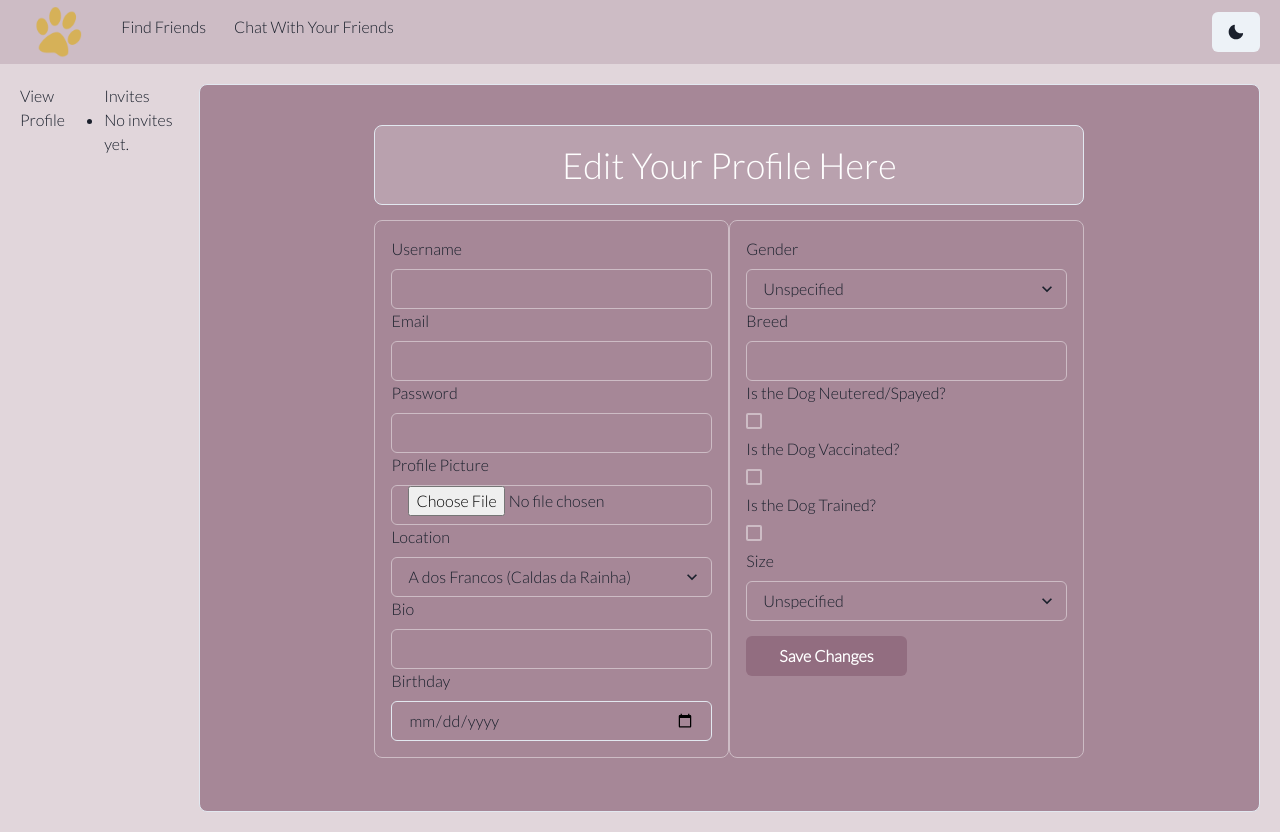
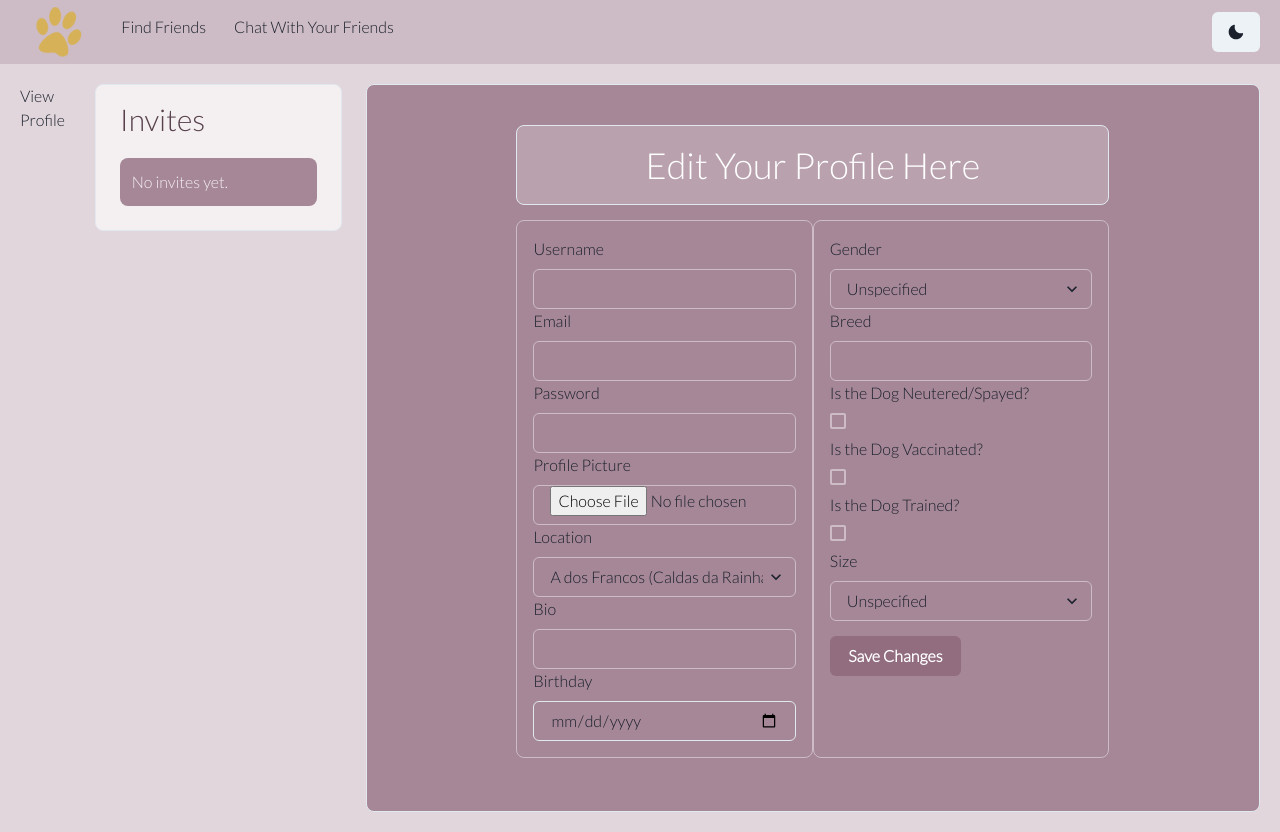
Before and after one commit to agrandemartasan/woofr-client, a React (Create React App) app: page /account in a window 1280 px wide. Built offline with nearby package versions, Linux system fonts and the light colour scheme.

Commit message:
invites list styling

```diff
--- a/src/components/InviteList.jsx
+++ b/src/components/InviteList.jsx
@@ -1,6 +1,7 @@
 import { useContext, useEffect, useState } from "react";
 import { acceptInvite, getInvitesReceived, rejectInvite } from "../api";
 import { UserContext } from "../context/user.context";
+import { Box, Button, Text, useColorModeValue } from "@chakra-ui/react";
 
 function InviteList() {
   const { loggedUser } = useContext(UserContext);
@@ -33,26 +34,79 @@ function InviteList() {
   }
 
   return (
-    <div>
-      <h2>Invites</h2>
-      <ul>
+    <Box
+      d="flex"
+      flexDir="column"
+      alignItems="center"
+      p={3}
+      bg={useColorModeValue("brand.50", "brand.600")}
+      w={{ base: "100%", md: "31%" }}
+      h="100%"
+      borderRadius="lg"
+      borderWidth="1px"
+    >
+      <Box
+        pb={1}
+        px={3}
+        fontSize={{ base: "28px", md: "30px" }}
+        d="flex"
+        w="100%"
+        justifyContent="space-between"
+        alignItems="center"
+        color={useColorModeValue("brand.700", "brand.200")}
+      >
+        Invites
+      </Box>
+      <Box
+        d="flex"
+        flexDir="column"
+        p={3}
+        bg={useColorModeValue("brand.50", "brand.600")}
+        color={useColorModeValue("brand.50", "brand.900")}
+        w="100%"
+        h="100%"
+        borderRadius="lg"
+        overflowY="hidden"
+      >
         {invites.length > 0 ? (
           invites.map((invite) => (
-            <li key={invite._id}>
-              {invite.sender.username} wants to be your friend!
-              <button onClick={() => handleAcceptInvite(invite._id)}>
+            <Box
+              bg="brand.400"
+              px={3}
+              py={2}
+              borderRadius="lg"
+              key={invite._id}
+            >
+              <Text fontSize="lg" pb={2}>
+                {invite.sender.username} wants to be your friend!
+              </Text>
+              <Button
+                colorScheme={"brand"}
+                mr={2}
+                onClick={() => handleAcceptInvite(invite._id)}
+              >
                 Accept
-              </button>
-              <button onClick={() => handleRejectInvite(invite._id)}>
+              </Button>
+              <Button
+                colorScheme={"brand"}
+                onClick={() => handleRejectInvite(invite._id)}
+              >
                 Reject
-              </button>
-            </li>
+              </Button>
+            </Box>
           ))
         ) : (
-          <li>No invites yet.</li>
+          <Box
+            bg="brand.400"
+            p={3}
+            borderRadius="lg"
+            fontSize={{ base: "sm", md: "md" }}
+          >
+            No invites yet.
+          </Box>
         )}
-      </ul>
-    </div>
+      </Box>
+    </Box>
   );
 }
 
```
